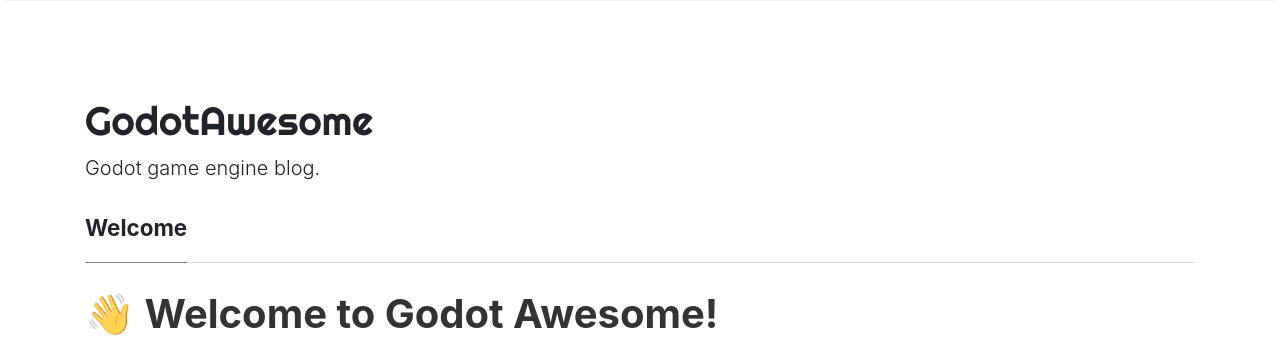
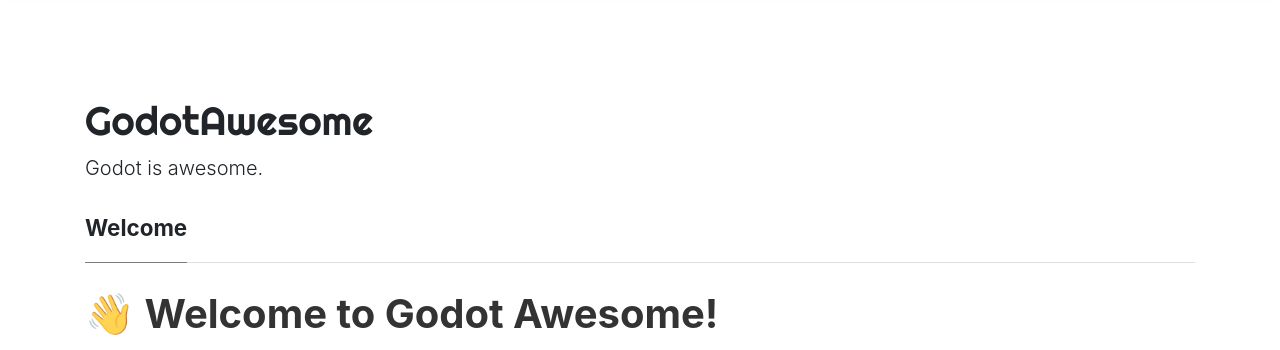
Before and after one commit to godotawesome/godotawesome.github.io, a Jekyll site: the page built from _pages/welcome.md, in a window 1280 px wide and 1018 px high. Shown: the top 350 px of the window. Built offline with Jekyll 4.4.1, drawn with Linux system fonts in a browser that asks for light colours; nearby versions of some CDN libraries.

Commit message:
Update _config.yml

```diff
--- a/_config.yml
+++ b/_config.yml
@@ -1,7 +1,7 @@
 # Site
 name: "GodotAwesome"
 title: "GodotAwesome"
-description: "Godot game engine blog."
+description: "Godot is awesome."
 logo: 'assets/images/logo.png'
 favicon: 'assets/images/logo.png'
 baseurl: /
```
